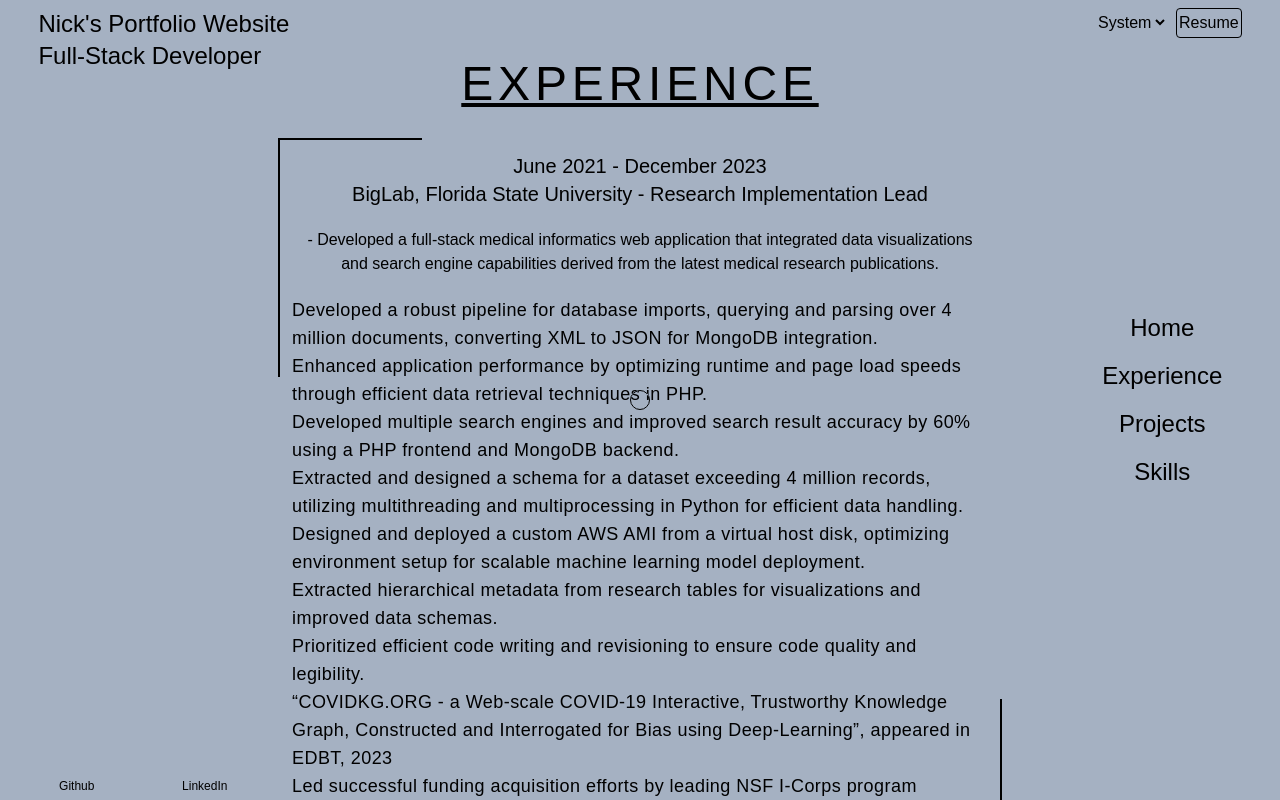
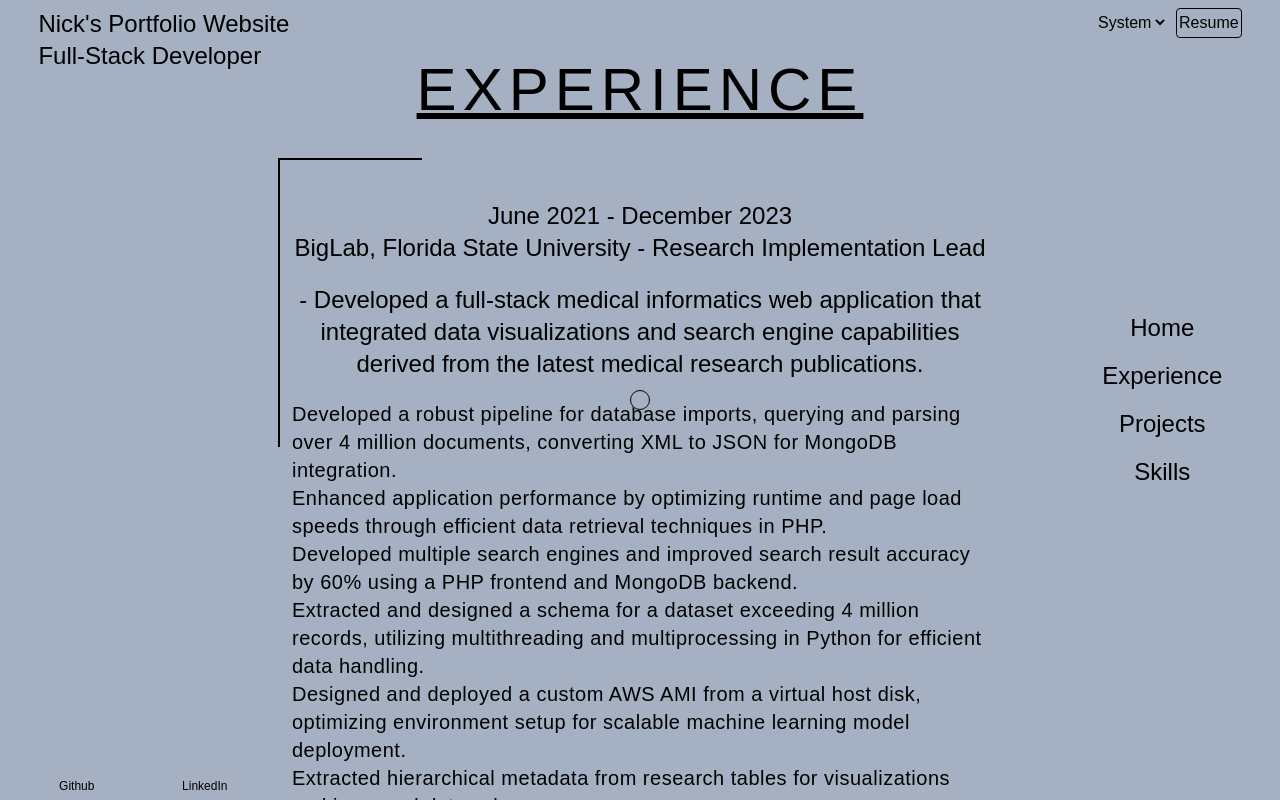
Before and after one commit to kwNick/Resume-Site, a Next.js app: page /experience in a window 1280 px wide. Shown: the top 800 px of the page. Built offline with nearby package versions, Linux system fonts and the light colour scheme.

Commit message:
trying to do fonts; styling routes a little more

```diff
--- a/src/app/(routes)/experience/page.tsx
+++ b/src/app/(routes)/experience/page.tsx
@@ -6,21 +6,21 @@ const page = () => {
             <div className="relative p-3 m-3 w-3/5 flex flex-col gap-y-5 mt-10 pt-5 after:absolute after:bg-colour after:h-[10%] after:w-[30%] after:bottom-[-2px] after:right-[-2px] after:z-[-20]">
                 <span className="absolute inset-0 bg-contrast z-[-10]" />
                 <div className="">
-                    <h1 className="text-3xl lg:text-5xl underline text-center tracking-widest uppercase">Experience</h1>
+                    <h1 className="text-4xl lg:text-6xl underline text-center tracking-widest uppercase">Experience</h1>
                 </div>
-                <div className="relative p-3 m-3 flex flex-col gap-y-5 bg-contrast before:absolute before:bg-colour before:h-[30%] before:w-[20%] before:top-[-2px] before:left-[-2px] before:z-[-10] after:absolute after:bg-colour after:h-[30%] after:w-[20%] after:bottom-[-2px] after:right-[-2px] after:z-[-10]">
-                    <div className="text-lg lg:text-xl">
+                <div className="relative pt-10 p-3 mx-3 my-5 flex flex-col gap-y-5 bg-contrast before:absolute before:bg-colour before:h-[30%] before:w-[20%] before:top-[-2px] before:left-[-2px] before:z-[-10] after:absolute after:bg-colour after:h-[30%] after:w-[20%] after:bottom-[-2px] after:right-[-2px] after:z-[-10]">
+                    <div className="text-xl lg:text-2xl">
                         <p className="text-center">
                             June 2021 - December 2023<br />
                             BigLab, Florida State University - Research Implementation Lead
                         </p>
                     </div>
-                    <div>
+                    <div className="text-xl lg:text-2xl">
                         <p className="text-center">
                             - Developed a full-stack medical informatics web application that integrated data visualizations and search engine capabilities derived from the latest medical research publications.
                         </p>
                     </div>
-                    <div className="pb-10 lg:text-lg tracking-wide">
+                    <div className="pb-10 text-lg lg:text-xl tracking-wide">
                         <ul>
                             <li>Developed a robust pipeline for database imports, querying and parsing over 4 million documents, converting XML to JSON for MongoDB integration.</li>
                             <li>Enhanced application performance by optimizing runtime and page load speeds through efficient data retrieval techniques in PHP.</li>
--- a/src/app/(routes)/projects/page.tsx
+++ b/src/app/(routes)/projects/page.tsx
@@ -6,25 +6,24 @@ const page = () => {
             <div className="relative w-3/5 flex flex-col gap-y-5 after:absolute after:bg-colour after:h-[10%] after:w-[30%] after:bottom-[-2px] after:right-[-2px] after:z-[-20]">
                 <span className="absolute inset-0 bg-contrast z-[-10]" />
                 <div className="">
-                    <h1 className="text-3xl lg:text-5xl underline text-center tracking-widest uppercase">
+                    <h1 className="text-4xl lg:text-6xl underline text-center tracking-widest uppercase">
                         Projects
                     </h1>
                 </div>
-                <div className="relative p-3 m-3 flex flex-col gap-y-5 items-center bg-contrast before:absolute before:bg-colour before:h-[20%] before:w-[20%] before:top-[-2px] before:left-[-2px] before:z-[-10] after:absolute after:bg-colour after:h-[20%] after:w-[20%] after:bottom-[-2px] after:right-[-2px] after:z-[-10]">
-                    <div className="text-lg lg:text-xl">
+                <div className="relative pt-10 p-3 mx-3 my-5 flex flex-col gap-y-5 items-center bg-contrast before:absolute before:bg-colour before:h-[20%] before:w-[20%] before:top-[-2px] before:left-[-2px] before:z-[-10] after:absolute after:bg-colour after:h-[20%] after:w-[20%] after:bottom-[-2px] after:right-[-2px] after:z-[-10]">
+                    <div className="text-xl lg:text-2xl">
                         <p>
                             Movie Recommendation - Github Repo
                         </p>
                     </div>
 
-                    <div className="text-lg lg:text-xl">
-                        <p className="">
+                    <div className="text-xl lg:text-2xl ">
+                        <p className="text-center">
                             Technologies:<br /> Next.js, Spring Boot, MongoDB Atlas. Tailwind CSS
-
                         </p>
                     </div>
 
-                    <div className=" lg:text-lg tracking-wide">
+                    <div className=" pb-10 text-lg lg:text-xl tracking-wide">
 
                         <ul>
                             <li>
--- a/src/app/(routes)/skills/page.tsx
+++ b/src/app/(routes)/skills/page.tsx
@@ -10,11 +10,13 @@ const page = () => {
             <div className="relative w-3/5 flex flex-col gap-y-5 after:absolute after:bg-colour after:h-[10%] after:w-[30%] after:bottom-[-2px] after:right-[-2px] after:z-[-20]">
                 <span className="absolute inset-0 bg-contrast z-[-10]" />
                 <div className="">
-                    <h1 className="text-3xl lg:text-5xl text-center underline tracking-widest uppercase">Skills</h1>
+                    <h1 className="text-4xl lg:text-6xl text-center underline tracking-widest uppercase">
+                        Skills
+                    </h1>
                 </div>
-                <div className="relative p-3 m-3 flex flex-col gap-y-5 items-center bg-contrast before:absolute before:bg-colour before:h-[20%] before:w-[20%] before:top-[-2px] before:left-[-2px] before:z-[-10] after:absolute after:bg-colour after:h-[20%] after:w-[20%] after:bottom-[-2px] after:right-[-2px] after:z-[-10]">
-                    <div className="text-lg lg:text-xl text-center">
-                        <p className="text-xl lg:text-2xl">
+                <div className="relative pt-10 p-3 mx-3 my-5 flex flex-col gap-y-5 items-center bg-contrast before:absolute before:bg-colour before:h-[20%] before:w-[20%] before:top-[-2px] before:left-[-2px] before:z-[-10] after:absolute after:bg-colour after:h-[20%] after:w-[20%] after:bottom-[-2px] after:right-[-2px] after:z-[-10]">
+                    <div className="text-xl lg:text-2xl text-center">
+                        <p className="">
                             Education
                         </p>
                         <p className="">
@@ -24,9 +26,9 @@ const page = () => {
                             B.S. Computer Science - Florida State University, Tallahassee, FL
                         </p>
                     </div>
-                    <div className="text-lg lg:text-xl text-center">
+                    <div className="text-xl lg:text-2xl text-center">
 
-                        <p className="text-xl lg:text-2xl">
+                        <p className="">
                             Skills
                         </p>
                         <ul className="p-3 flex gap-x-7 flex-wrap items-center justify-center">
@@ -39,8 +41,6 @@ const page = () => {
                             <li>Java</li>
                             <li>Spring Boot</li>
                         </ul>
-                        {/* ●   ●   ●
-                    ●   ●  ●   ●   ● */}
                     </div>
                 </div>
 
--- a/src/app/layout.tsx
+++ b/src/app/layout.tsx
@@ -1,5 +1,4 @@
 import type { Metadata } from "next";
-import { Geist, Geist_Mono } from "next/font/google";
 import "./globals.css";
 import NameHeader from "../components/NameHeader";
 import Navigation from "../components/Navigation";
@@ -7,16 +6,7 @@ import Footer from "../components/Footer";
 import { ThemeProvider } from "next-themes";
 import ThemeChanger from "../components/ThemeChanger";
 import Resume from "../components/Resume";
-
-const geistSans = Geist({
-  variable: "--font-geist-sans",
-  subsets: ["latin"],
-});
-
-const geistMono = Geist_Mono({
-  variable: "--font-geist-mono",
-  subsets: ["latin"],
-});
+import { geistMono, geistSans } from "@/resources/fonts";
 
 export const metadata: Metadata = {
   title: "Create Next App",
--- /dev/null
+++ b/src/resources/fonts.ts
@@ -0,0 +1,11 @@
+import { Geist, Geist_Mono } from "next/font/google";
+
+export const geistSans = Geist({
+    variable: "--font-geist-sans",
+    subsets: ["latin"],
+});
+
+export const geistMono = Geist_Mono({
+    variable: "--font-geist-mono",
+    subsets: ["latin"],
+});
```
